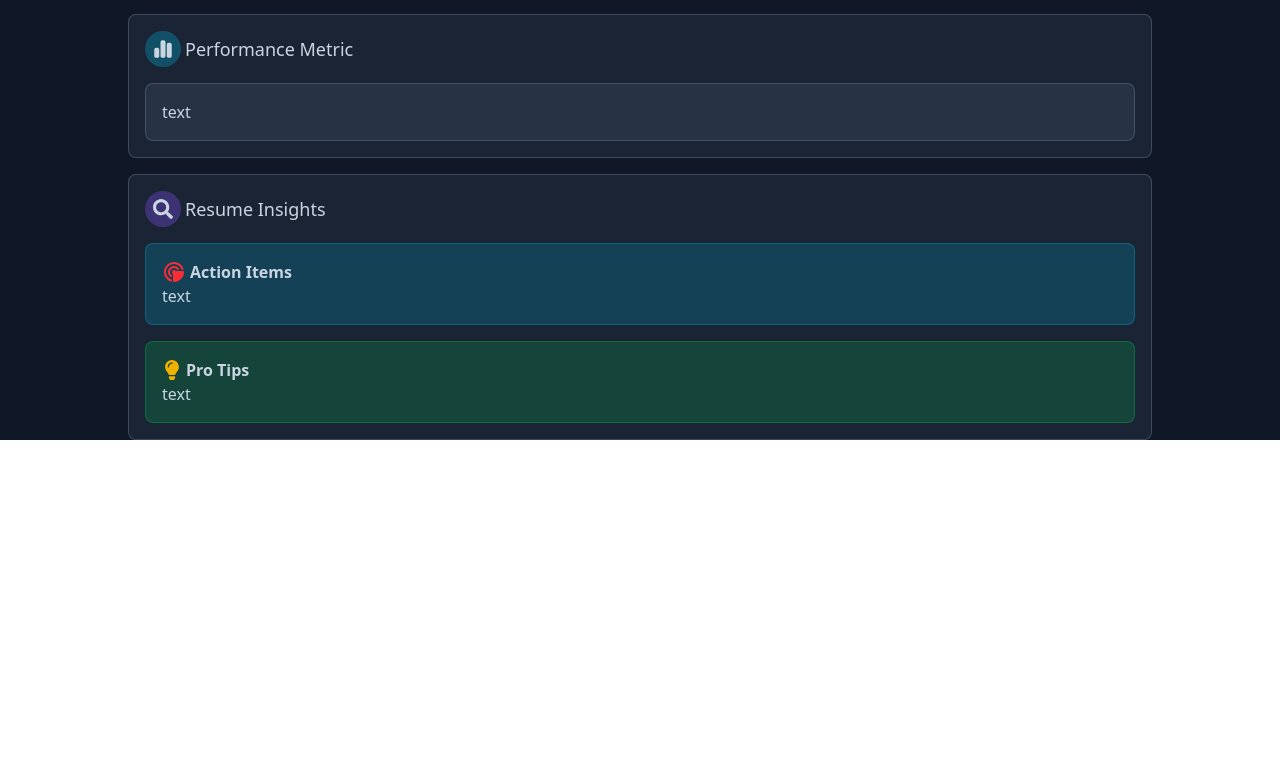
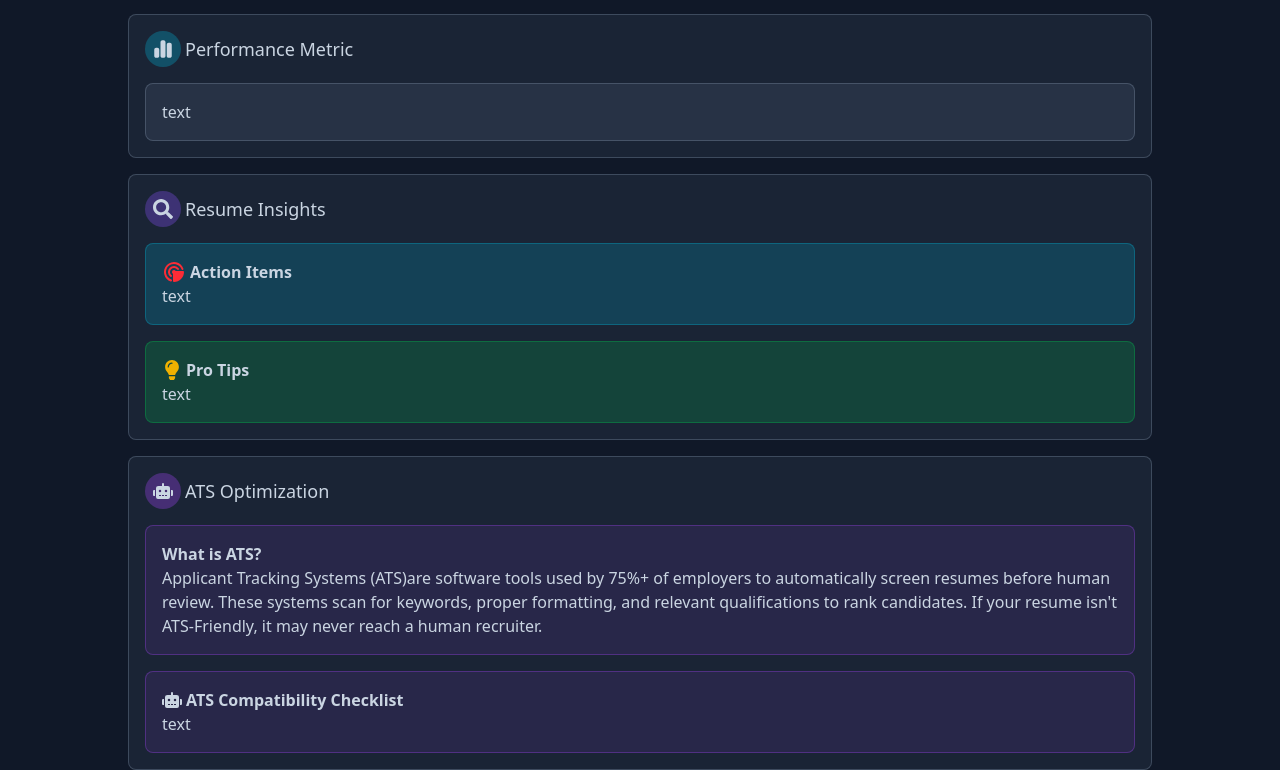
Before and after one commit to thecoderbutcher/resume.analyzer, a React (Vite) app: page / in a window 1280 px wide. Shown: the part 1308-2078 px from the top of the page. Before the commit the page ends 1748 px from the top, so only its background shows below. Built offline with nearby package versions, Linux system fonts and the light colour scheme.

Commit message:
add ats optimization

```diff
--- /dev/null
+++ b/src/components/ATSOptimization.jsx
@@ -0,0 +1,41 @@
+import { FaSearch, FaLightbulb } from "react-icons/fa";
+import { TbRadarFilled } from "react-icons/tb";
+
+import { FaRobot } from "react-icons/fa";
+import Card from "./Card";
+
+const ATSOptimization = () => {
+  return (
+    <Card>
+      <div className="flex gap-1 mb-4 items-center">
+        <div className="bg-purple-500/30 p-2 rounded-full">
+          <FaRobot className="text-xl" />
+        </div>
+        <p className="text-lg">ATS Optimization</p>
+      </div>
+      <div className="flex flex-col gap-4">
+        <Card styles={"bg-purple-500/10 border border-purple-500/30"}>
+          <div className="flex items-center gap-1">
+            <p className="font-semibold">What is ATS?</p>
+          </div>
+          <div className="flex flex-col">
+            Applicant Tracking Systems (ATS)are software tools used by 75%+ of
+            employers to automatically screen resumes before human review. These
+            systems scan for keywords, proper formatting, and relevant
+            qualifications to rank candidates. If your resume isn't
+            ATS-Friendly, it may never reach a human recruiter.
+          </div>
+        </Card>
+        <Card styles={"bg-purple-500/10 border border-purple-500/30"}>
+          <div className="flex items-center gap-1">
+            <FaRobot className="text-xl"  />
+            <p className="font-semibold">ATS Compatibility Checklist</p>
+          </div>
+          <div className="flex flex-col">text</div>
+        </Card>
+      </div>
+    </Card>
+  );
+};
+
+export default ATSOptimization;
--- a/src/components/Result.jsx
+++ b/src/components/Result.jsx
@@ -1,3 +1,4 @@
+import ATSOptimization from "./ATSOptimization";
 import DetailsFeedback from "./DetailsFeedback";
 import ExecutiveSummary from "./ExecutiveSummary";
 import HeadResult from "./HeadResult";
@@ -14,6 +15,7 @@ export const Result = () => {
       <DetailsFeedback />
       <PerformanceMetric />
       <ResumeInsights />
+      <ATSOptimization />
     </div>
   );
 };
```
